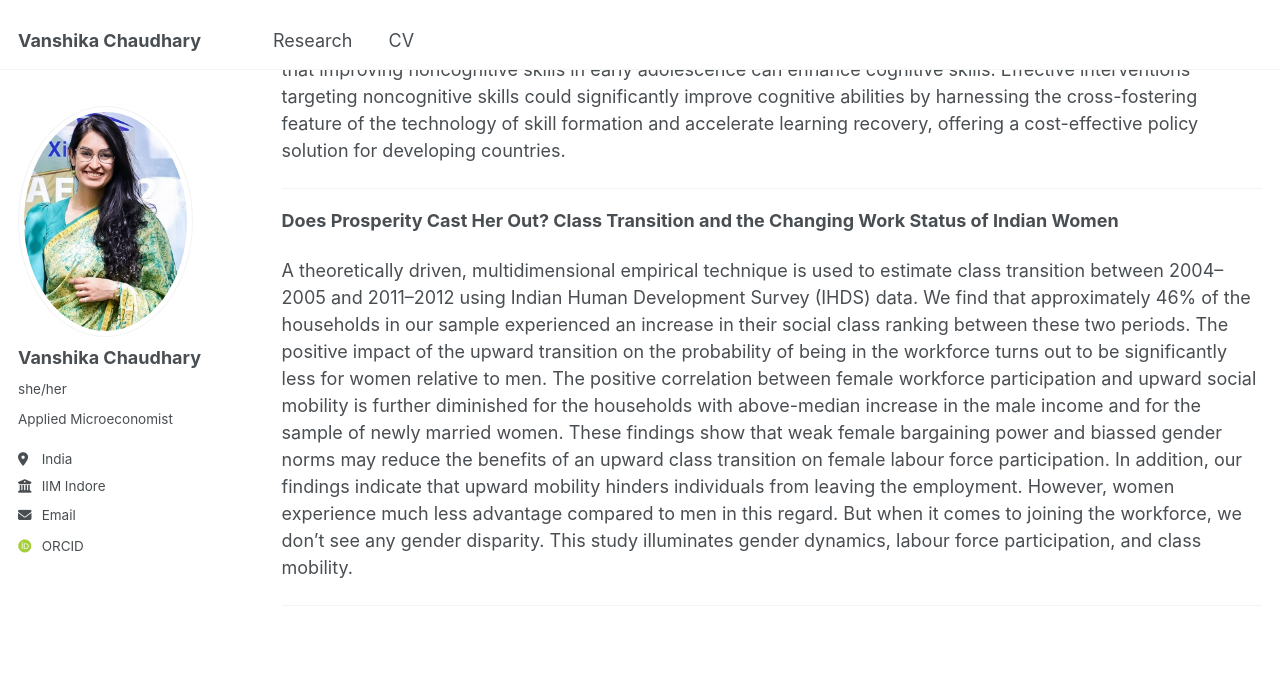
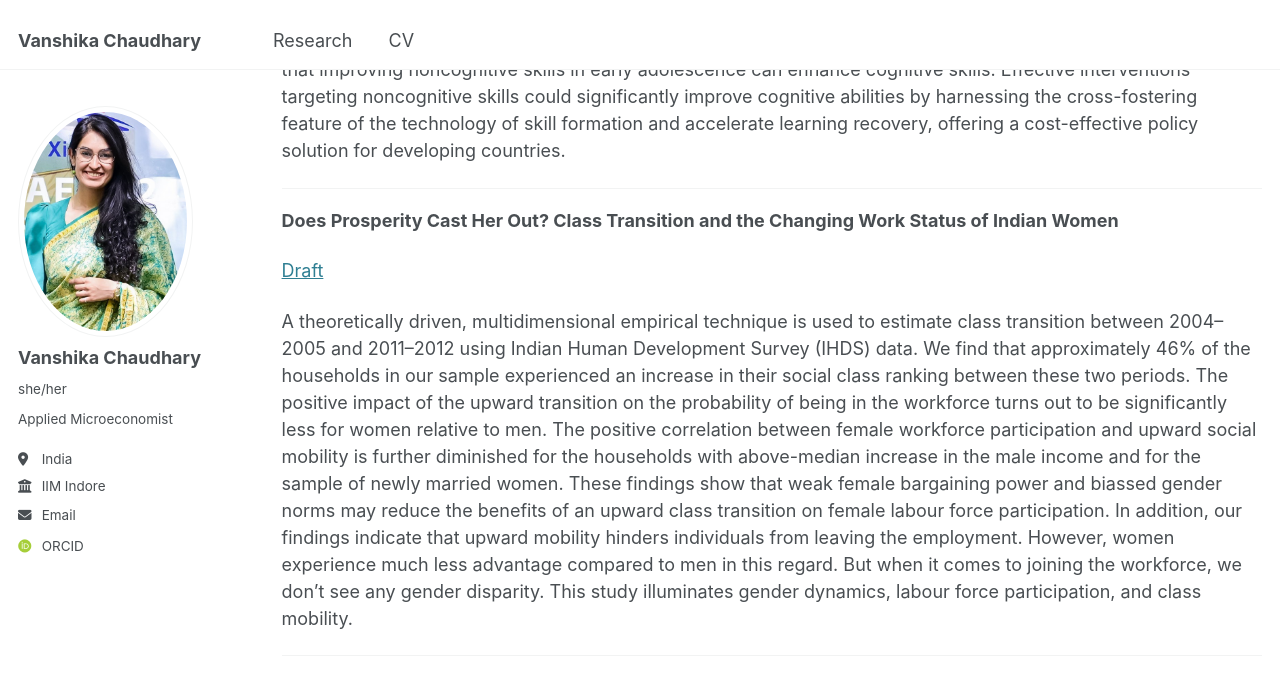
Before and after one commit to vanshika-chaudhary-economics/vanshika-chaudhary-economics.github.io, a Jekyll site: the page built from _pages/research.md, in a window 1280 px wide and 900 px high, scrolled down 849 px. Shown: the top 695 px of the window. Built offline with Jekyll 4.4.1, drawn with Linux system fonts in a browser that asks for light colours; some web fonts are replaced.

Commit message:
Update research.md

```diff
--- a/_pages/research.md
+++ b/_pages/research.md
@@ -29,6 +29,8 @@ In this paper, we examine the causal complementarity of noncognitive skills, age
 
 **Does Prosperity Cast Her Out? Class Transition and the Changing Work Status of Indian Women**
 
+[Draft](https://papers.ssrn.com/sol3/papers.cfm?abstract_id=4903206)
+
 A theoretically driven, multidimensional empirical technique is used to estimate class transition between 2004–2005 and 2011–2012 using Indian Human Development Survey (IHDS) data. We find that approximately 46% of the households in our sample experienced an increase in their social class ranking between these two periods. The positive impact of the upward transition on the probability of being in the workforce turns out to be significantly less for women relative to men. The positive correlation between female workforce participation and upward social mobility is further diminished for the households with above-median increase in the male income and for the sample of newly married women. These findings show that weak female bargaining power and biassed gender norms may reduce the benefits of an upward class transition on female labour force participation. In addition, our findings indicate that upward mobility hinders individuals from leaving the employment. However, women experience much less advantage compared to men in this regard. But when it comes to joining the workforce, we don't see any gender disparity. This study illuminates gender dynamics, labour force participation, and class mobility.
 
 ------
```
